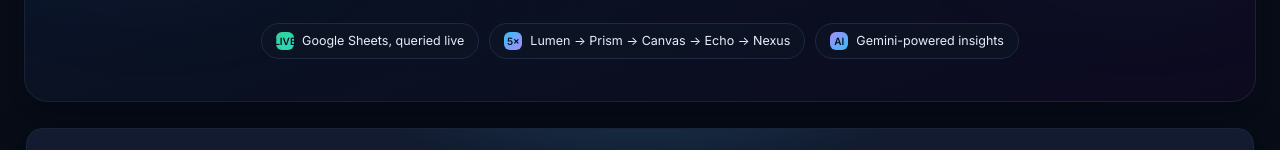
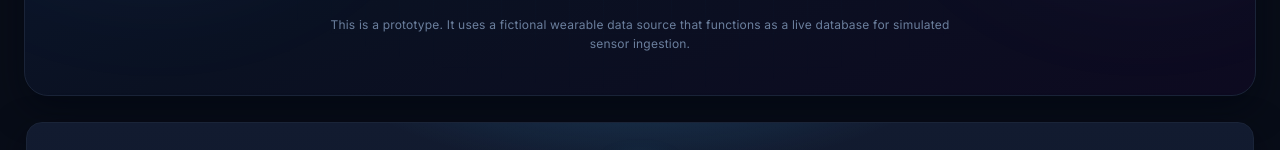
Before and after one commit to lauramottaprojects/ail-athlete-insight-lab, a website: page index.html in a window 1280 px wide. Shown: the part 395-545 px from the top of the page. Drawn offline with nearby package versions, Linux system fonts and the light colour scheme.

Commit message:
Hero: replace feature chips with prototype note

```diff
--- a/index.html
+++ b/index.html
@@ -145,25 +145,14 @@
     -webkit-background-clip: text; background-clip: text; color: transparent;
   }
   .hero-mission {
-    margin: 0 auto 26px; max-width: 640px;
+    margin: 0 auto 18px; max-width: 640px;
     color: var(--muted); font-size: 15px; line-height: 1.75;
   }
   .hero-mission strong { color: var(--text); font-weight: 600; }
-  .hero-features { display: flex; gap: 10px; justify-content: center; flex-wrap: wrap; }
-  .feature {
-    display: inline-flex; align-items: center; gap: 8px;
-    font-size: 12.5px; color: var(--text);
-    border: 1px solid var(--line); border-radius: 999px;
-    padding: 8px 14px; background: rgba(14,22,38,.65);
+  .hero-note {
+    margin: 6px auto 0; max-width: 640px;
+    color: var(--muted2); font-size: 12px; line-height: 1.6; letter-spacing: .2px;
   }
-  .feature .fico {
-    width: 18px; height: 18px; border-radius: 6px; flex: none;
-    display: inline-flex; align-items: center; justify-content: center;
-    font-size: 10px; font-weight: 800; color: #06101f;
-    background: linear-gradient(135deg, var(--accent), var(--accent2));
-  }
-  .feature .fico.g { background: linear-gradient(135deg, var(--green), #2dd4bf); }
-  .feature .fico.p { background: linear-gradient(135deg, var(--accent2), var(--accent)); }
 
   #layout { display: grid; grid-template-columns: 1fr; gap: 18px; align-items: start; }
   #layout.split { grid-template-columns: minmax(0, 1fr) 410px; }
@@ -372,11 +361,7 @@
       <div class="hero-badge"><span class="dot"></span>Agentic organisation &middot; five collaborating agents</div>
       <h2 class="hero-title">Clarity, autonomy, and <span class="grad">understanding.</span></h2>
       <p class="hero-mission">AIL exists to empower runners with <strong>clarity, autonomy, and understanding</strong>. It transforms raw training data into meaningful insights that help athletes make informed decisions about their running journey.</p>
-      <div class="hero-features">
-        <span class="feature"><span class="fico g">LIVE</span>Google Sheets, queried live</span>
-        <span class="feature"><span class="fico">5×</span>Lumen &rarr; Prism &rarr; Canvas &rarr; Echo &rarr; Nexus</span>
-        <span class="feature"><span class="fico p">AI</span>Gemini-powered insights</span>
-      </div>
+      <p class="hero-note">This is a prototype. It uses a fictional wearable data source that functions as a live database for simulated sensor ingestion.</p>
     </div>
   </section>
 
```
